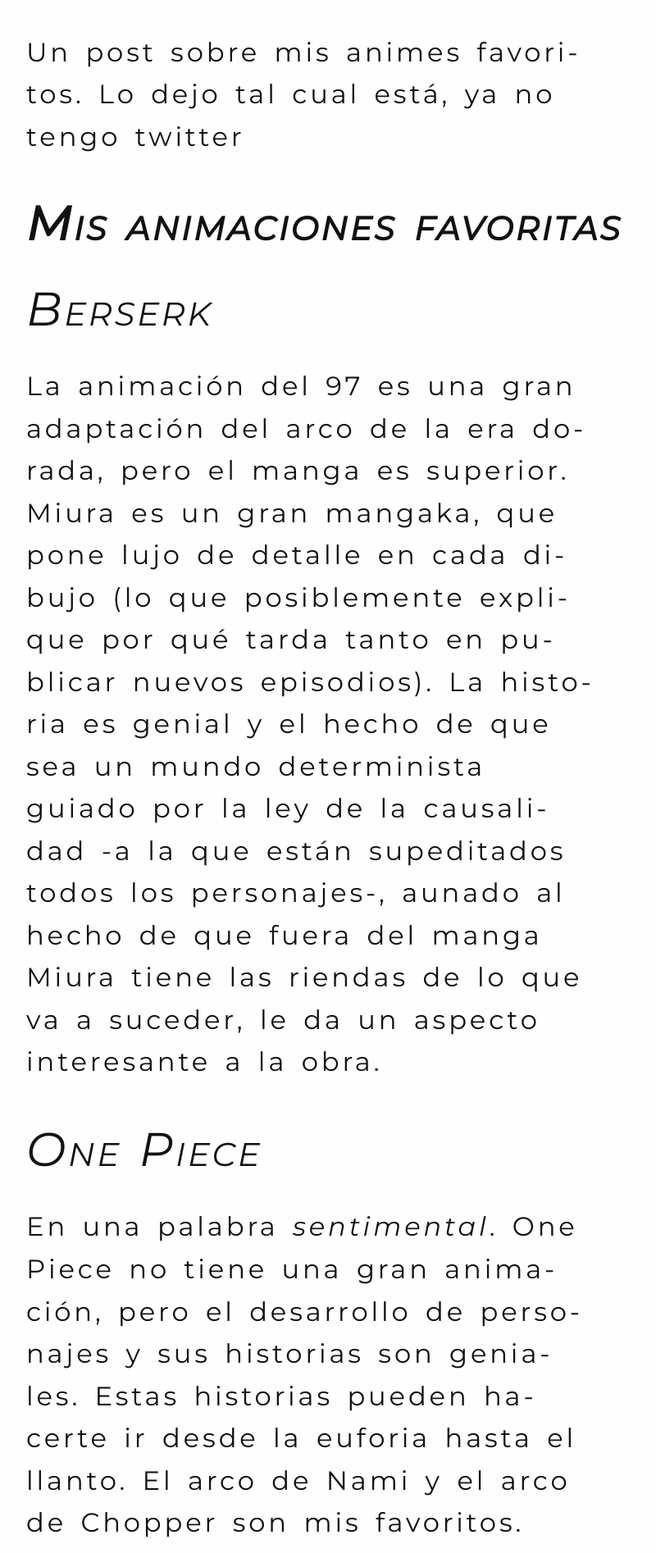
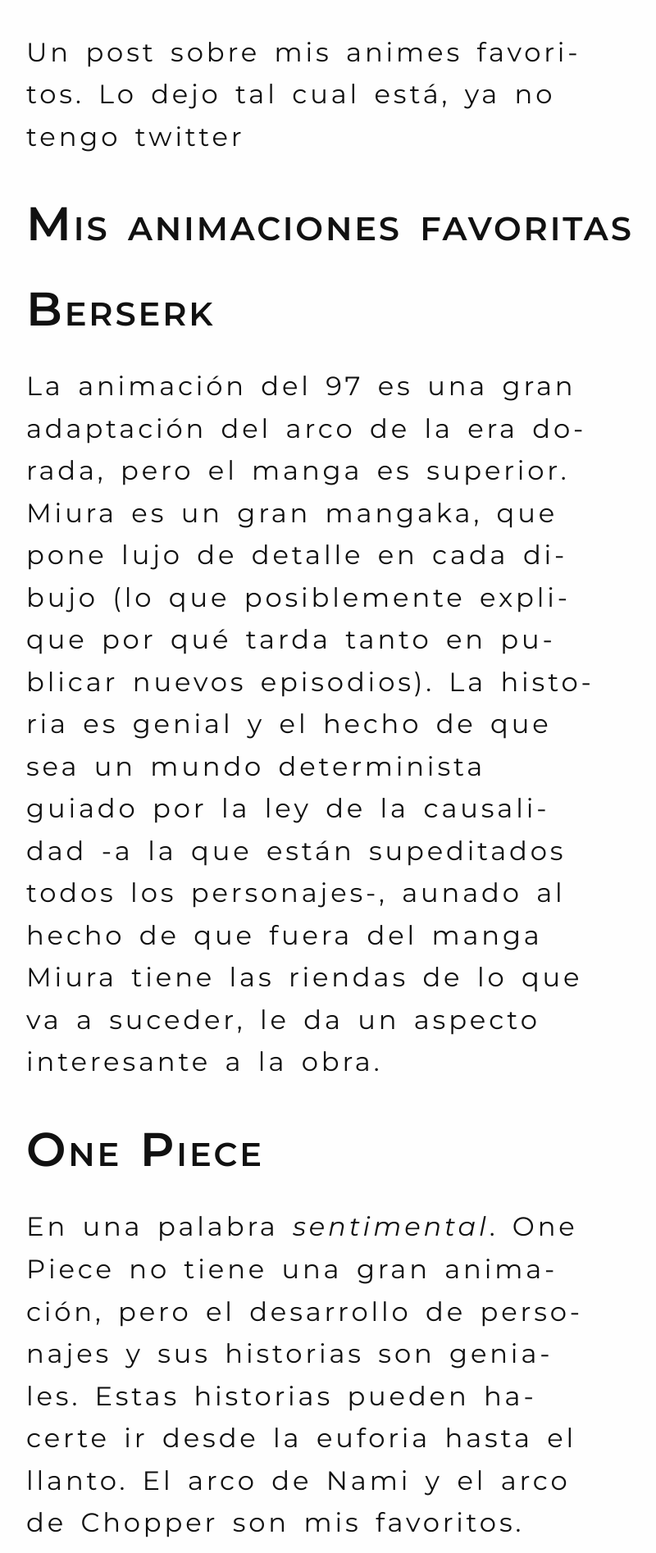
Before and after one commit to Oiuhukt/failosophy, a Jekyll site: the page built from _posts/2021-02-21-Anime.md, in a window 1280 px wide. Shown: the part 357-2251 px from the top of the page at 82% size, without its empty margins (32-832 px from the left). Built offline with Jekyll 4.4.1, drawn with Linux system fonts in a browser that asks for light colours; some web fonts are replaced.

Commit message:
modificando post

```diff
--- a/css/tufte.scss
+++ b/css/tufte.scss
@@ -160,21 +160,6 @@
 figcaption,
 .table-caption {
     font-weight: 300; /* Light weight - less prominent */
-}
-
-/* HEADINGS - Bolder for clear document structure */
-h1 {
-    font-weight: 700; /* Bold - most prominent */
-}
-
-h2 {
-    font-weight: 600; /* Semi-bold */
-    font-style: italic;
-}
-
-h3 {
-    font-weight: 500; /* Medium */
-    font-style: italic;
 }
 
 /* NAVIGATION & UI ELEMENTS - Medium weight for visibility */
```
